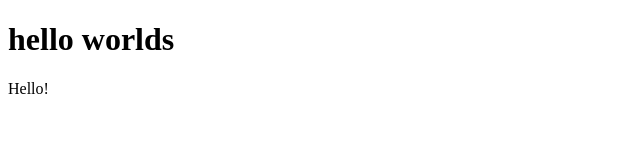
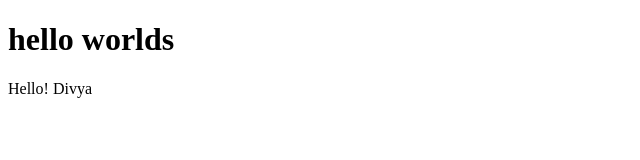
Before and after one commit to divya120/Weather-App, a plain HTML site: page index.html in a window 1280 px wide. Shown: the full height of the page, 0-640 px from the left. Drawn offline with Linux system fonts and the light colour scheme.

Commit message:
Change Paragraph

```diff
--- a/index.html
+++ b/index.html
@@ -9,6 +9,6 @@
 </head>
 <body>
     <h1>hello worlds</h1>
-    <p>Hello!</p>
+    <p>Hello! Divya</p>
 </body>
 </html>
```
